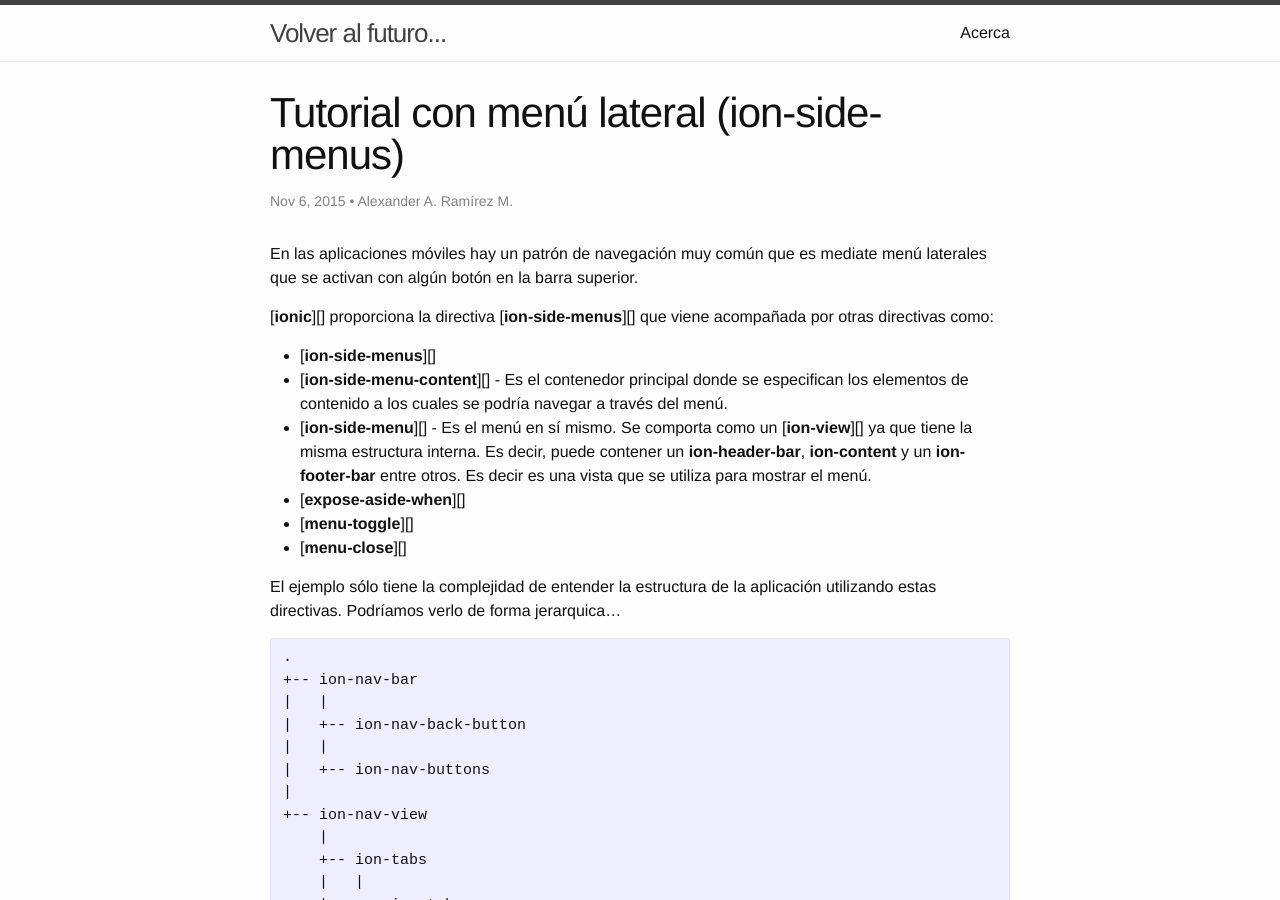
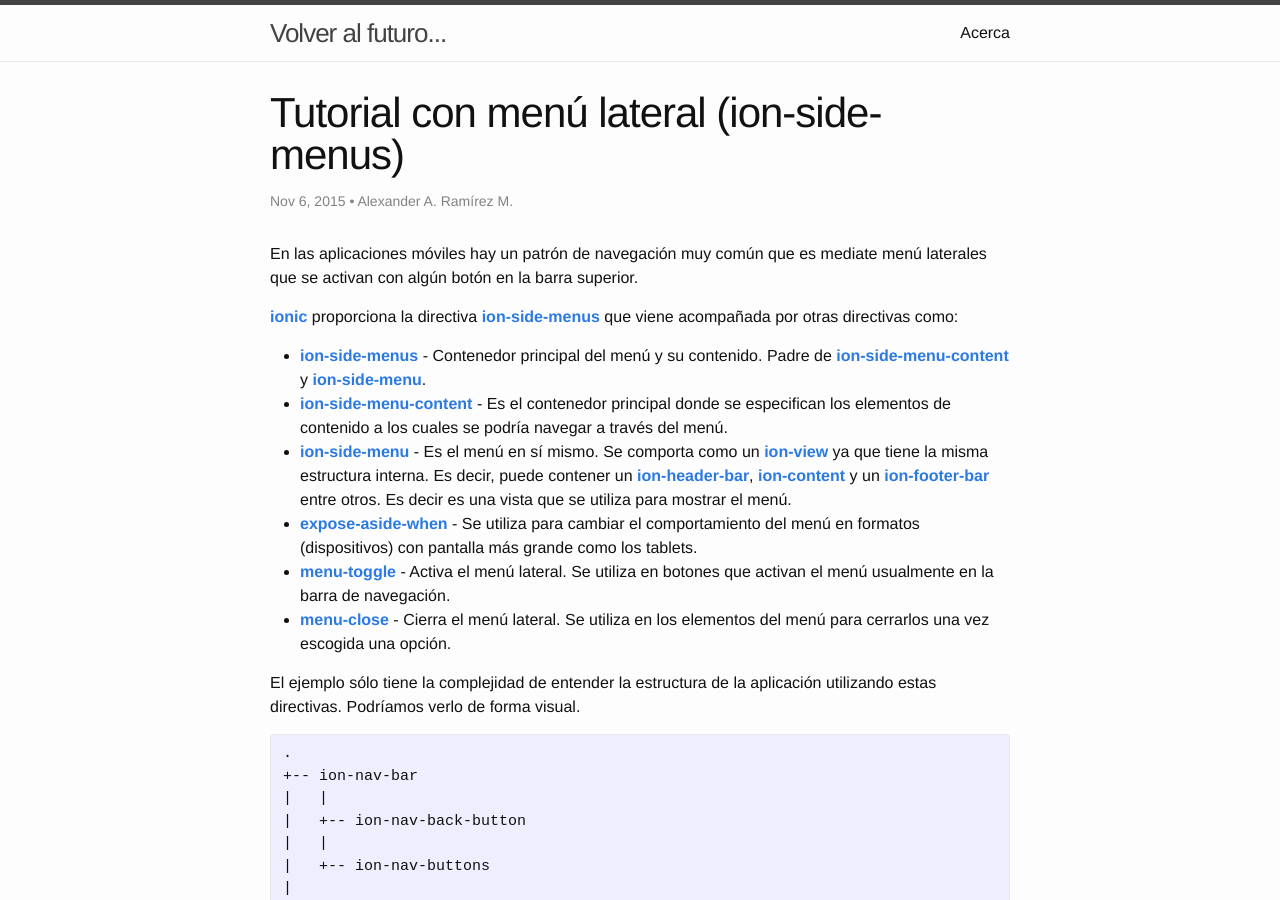
Before and after one commit to aaramirez/aaramirez.github.io, a Jekyll site: the page built from _posts/desarrollos/ionic/2015-11-06-sidemenu-tutorial.markdown, in a window 1280 px wide and 900 px high. Built offline with Jekyll 4.4.1, drawn with Linux system fonts in a browser that asks for light colours; some of the changed text lies outside the part shown.

Commit message:
Links y fixes

```diff
--- a/_posts/desarrollos/ionic/2015-11-06-sidemenu-tutorial.markdown
+++ b/_posts/desarrollos/ionic/2015-11-06-sidemenu-tutorial.markdown
@@ -6,17 +6,16 @@ categories: ionic angularjs cordova tutorial
 
 En las aplicaciones móviles hay un patrón de navegación muy común que es mediate menú laterales que se activan con algún botón en la barra superior.
 
-[__ionic__][] proporciona la directiva [__ion-side-menus__][] que viene acompañada por otras directivas como:
+[__ionic__][4] proporciona la directiva [__ion-side-menus__][5] que viene acompañada por otras directivas como:
 
-- [__ion-side-menus__][]
-- [__ion-side-menu-content__][] - Es el contenedor principal donde se especifican los elementos de contenido a los cuales se podría navegar a través del menú.
-- [__ion-side-menu__][] - Es el menú en sí mismo. Se comporta como un [__ion-view__][] ya que tiene la misma estructura interna. Es decir, puede contener un __ion-header-bar__, __ion-content__ y un __ion-footer-bar__ entre otros. Es decir es una vista que se utiliza para mostrar el menú.
-- [__expose-aside-when__][]
-- [__menu-toggle__][]
-- [__menu-close__][]
+- [__ion-side-menus__][5] - Contenedor principal del menú y su contenido. Padre de [__ion-side-menu-content__][6] y [__ion-side-menu__][7].
+- [__ion-side-menu-content__][6] - Es el contenedor principal donde se especifican los elementos de contenido a los cuales se podría navegar a través del menú.
+- [__ion-side-menu__][7] - Es el menú en sí mismo. Se comporta como un [__ion-view__][11] ya que tiene la misma estructura interna. Es decir, puede contener un [__ion-header-bar__][14], [__ion-content__][16] y un [__ion-footer-bar__][15] entre otros. Es decir es una vista que se utiliza para mostrar el menú.
+- [__expose-aside-when__][8] - Se utiliza para cambiar el comportamiento del menú en formatos (dispositivos) con pantalla más grande como los tablets.
+- [__menu-toggle__][9] - Activa el menú lateral. Se utiliza en botones que activan el menú usualmente en la barra de navegación.
+- [__menu-close__][10] - Cierra el menú lateral. Se utiliza en los elementos del menú para cerrarlos una vez escogida una opción.
 
-El ejemplo sólo tiene la complejidad de entender la estructura de la aplicación utilizando estas directivas. Podríamos verlo de forma jerarquica...
-
+El ejemplo sólo tiene la complejidad de entender la estructura de la aplicación utilizando estas directivas. Podríamos verlo de forma visual.
 
 <pre>
 .
@@ -75,7 +74,18 @@ El ejemplo sólo tiene la complejidad de entender la estructura de la aplicació
             +-- ion-footer-bar
 </pre>
 
-Primero definamos nuestro contenedor principal con la directiva [__ion-nav-view__] y luego nuestra primera plantilla *menu.html*. Dentro de nuestra plantilla hay que definir el contenedor del menú [__ion-side-menus__][]. Este contenedor cuenta con dos directivas hijas [__ion-side-menu-content__][] y [__ion-side-menu__][]. [__ion-side-menu-content__][] puede tener dos hermanas (siblings) del tipo [__ion-side-menu__][] que pueden colocarse a la derecha o a la izquierda.
+Ingrese a [play.ionic.io][1] para obtener el código para iniciar el tutorial y haga FORK. __No olvide hacer FORK__.
+
+  > El objetivo es:
+
+  > - Crear una aplicación con múltiples páginas (o vistas) y con navegación a través de un menú lateral.
+  > - Crear el menú y el resto de las vistas.
+  > - Definir los estados de la aplicación.
+  > - Definir los controladores.
+
+Estamos partiendo de una aplicación sin nada.
+
+Primero definamos nuestro contenedor principal con la directiva [__ion-nav-view__] y luego nuestra primera plantilla *menu.html*. Dentro de nuestra plantilla hay que definir el contenedor del menú [__ion-side-menus__][5]. Este contenedor cuenta con dos directivas hijas [__ion-side-menu-content__][6] y [__ion-side-menu__][7]. [__ion-side-menu-content__][6] puede tener dos hermanas (siblings) del tipo [__ion-side-menu__][7] que pueden colocarse a la derecha o a la izquierda.
 
 {% highlight html linenos %}
 <ion-nav-view>
@@ -94,7 +104,7 @@ Primero definamos nuestro contenedor principal con la directiva [__ion-nav-view_
 </script>
 {% endhighlight %}
 
-Ahora dentro del [__ion-side-menu-content__][] definamos una barra de navegación con sus botones y la vista de navegación que servirá para desplegar las vistas. Esta vista de navegación [__ion-nav-view__][] es la que se utiliza en cada plantilla para desplegar contenido.
+Ahora dentro del [__ion-side-menu-content__][6] definamos una barra de navegación con sus botones y la vista de navegación que servirá para desplegar las vistas. Esta vista de navegación [__ion-nav-view__][12] es la que se utiliza en cada plantilla para desplegar contenido.
 
 {% highlight html linenos %}
 <script id="templates/menu.html" type="text/ng-template">
@@ -119,7 +129,7 @@ Ahora dentro del [__ion-side-menu-content__][] definamos una barra de navegació
 </script>
 {% endhighlight %}
 
-Completemos la barra de navegación incluyendo el botón para navegar al estado previo [__ion-nav-back-button__][] y agreguemos el botón que va a activar el menú. Ese botón que activa el menú debe utilizar la directiva [__menu-toggle__][] que es la que activa el menú del lado que se indique. Esta directiva se coloca en un link o un botón.
+Completemos la barra de navegación incluyendo el botón para navegar al estado previo [__ion-nav-back-button__][13] y agreguemos el botón que va a activar el menú. Ese botón que activa el menú debe utilizar la directiva [__menu-toggle__][9] que es la que activa el menú del lado que se indique. Esta directiva se coloca en un link o un botón.
 
 {% highlight html linenos %}
 <script id="templates/menu.html" type="text/ng-template">
@@ -147,7 +157,7 @@ Completemos la barra de navegación incluyendo el botón para navegar al estado
 </script>
 {% endhighlight %}
 
-Ahora vamos a definir el contenido del menú. Este menú es un contenedor que permite definir un [__ion-header-bar__][], [__ion-footer-bar__][] y [__ion-content__][]. También se podría definir un sub-footer o sub-header. Es una plantilla contenedora que se puede generar dinámicamente utilizando el controlador del menú. Defina una lista con tres elementos que nos permitan navegar a las tres vistas que vamos a crear.
+Ahora vamos a definir el contenido del menú. Este menú es un contenedor que permite definir un [__ion-header-bar__][14], [__ion-footer-bar__][15] y [__ion-content__][16]. También se podría definir un sub-footer o sub-header. Es una plantilla contenedora que se puede generar dinámicamente utilizando el controlador del menú. Defina una lista con tres elementos que nos permitan navegar a las tres vistas que vamos a crear. Fíjese en el uso de la directiva [__menu-close__][10]. Sin ella el menú no se cierra solo. Esta se debe usar en cada elemento del menú.
 
 {% highlight html linenos %}
 <script id="templates/menu.html" type="text/ng-template">
@@ -235,7 +245,7 @@ Vamos al modulo principal y definamos los estados y los controladores respectivo
 });
 {% endhighlight %}
 
-Como puede ver todavía no aparece nada en pantalla. Ahora definamos el resto de los estados y mediante el servicio [__$urlRouterProvider__][] indiquemos cual es la pantalla por defecto.
+Como puede ver todavía no aparece nada en pantalla. Ahora definamos el resto de los estados y mediante el servicio [__$urlRouterProvider__][18] indiquemos cual es la pantalla por defecto. Revise también la documentación de [__$stateProvider__][17] como referencia.
 
 {% highlight js linenos %}
 .config(function($stateProvider, $urlRouterProvider) {
@@ -312,7 +322,7 @@ Tenemos que crear un estado nuevo y un controlador nuevo para la plantilla de in
 })
 {% endhighlight %}
 
-Ahora vamos a definir la vista nueva y modificamos la de *Empleados* para crear una lista de empleados y cambiar de estado con __ui-sref__ y el parámetro respectivo.
+Ahora vamos a definir la vista nueva y modificamos la de *Empleados* para crear una lista de empleados y cambiar de estado con [__ui-sref__][19] y el parámetro respectivo.
 
 {% highlight html linenos %}
 <script id="templates/empleados.html" type="text/ng-template">
@@ -345,7 +355,7 @@ Ahora vamos a crear la vista nueva de *Empleado* y mostremos el parámetro que n
 
 Este es un flujo muy usual para manejar parámetros a las pantallas siguientes y generar un tipo de comunicación entre las vistas.
 
-Como se puede dar cuenta todavía falta algo. Eso es el controlador de la nueva pantalla que es el que toma el parámetro que envió la pantalla anterior y define en el modelo el que va a consumir la vista. Los parámetros son accesibles a través de [__$stateParams__].
+Como se puede dar cuenta todavía falta algo. Eso es el controlador de la nueva pantalla que es el que toma el parámetro que envió la pantalla anterior y define en el modelo el que va a consumir la vista. Los parámetros son accesibles a través de [__$stateParams__][20].
 
 {% highlight js linenos %}
 .controller('empleadoController', function($scope, $stateParams) {
@@ -355,7 +365,7 @@ Como se puede dar cuenta todavía falta algo. Eso es el controlador de la nueva
 
 Ya tenemos la aplicación completamente funcional.
 
-Si desea, puede ver el [resultado][2].
+Si desea, puede ver el [resultado][2]. Hicimos [otro ejemplo][3] un poco más funcional.
 
 Veamos el resultado.
 
@@ -387,3 +397,20 @@ Veamos el resultado.
 [1]: http://play.ionic.io/app/528e2a0aa18f "Inicio del tutorial"
 [2]: http://play.ionic.io/app/6e861bffb2e8 "Resultado del tutorial"
 [3]: http://play.ionic.io/app/72629b9f4038 "Otro ejemplo con un poco de sal"
+[4]: http://ionicframework.com "ionic Framework"
+[5]: http://ionicframework.com/docs/api/directive/ionSideMenus/ "ion-side-menus"
+[6]: http://ionicframework.com/docs/api/directive/ionSideMenuContent/ "ion-side-menu-content"
+[7]: http://ionicframework.com/docs/api/directive/ionSideMenu/ "ion-side-menu"
+[8]: http://ionicframework.com/docs/api/directive/exposeAsideWhen/ "expose-aside-when"
+[9]: http://ionicframework.com/docs/api/directive/menuToggle/ "menu-toggle"
+[10]: http://ionicframework.com/docs/api/directive/menuClose/ "menu-close"
+[11]: http://ionicframework.com/docs/api/directive/ionView/ "ion-view"
+[12]: http://ionicframework.com/docs/api/directive/ionNavView/ "ion-nav-view"
+[13]: http://ionicframework.com/docs/api/directive/ionNavBackButton/ "ion-nav-back-button"
+[14]: http://ionicframework.com/docs/api/directive/ionHeaderBar/ "ion-header-bar"
+[15]: http://ionicframework.com/docs/api/directive/ionFooterBar/ "ion-footer-bar"
+[16]: http://ionicframework.com/docs/api/directive/ionContent/ "ion-content"
+[17]: http://angular-ui.github.io/ui-router/site/#/api/ui.router.state.$stateProvider "$stateProvider"
+[18]: http://angular-ui.github.io/ui-router/site/#/api/ui.router.router.$urlRouterProvider "$urlRouterProvider"
+[19]: http://angular-ui.github.io/ui-router/site/#/api/ui.router.state.directive:ui-sref "ui-sref"
+[20]: https://github.com/angular-ui/ui-router/wiki/URL-Routing#stateparams-service "$stateParams"
```
